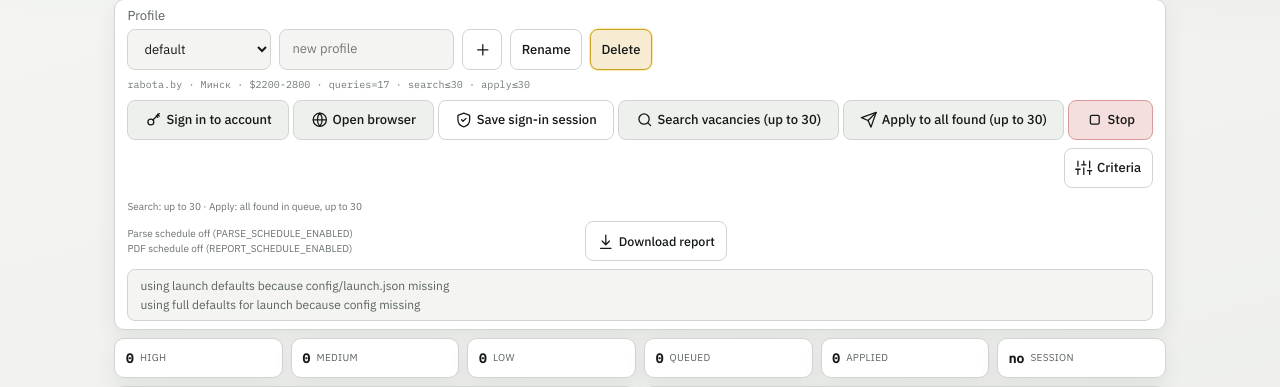
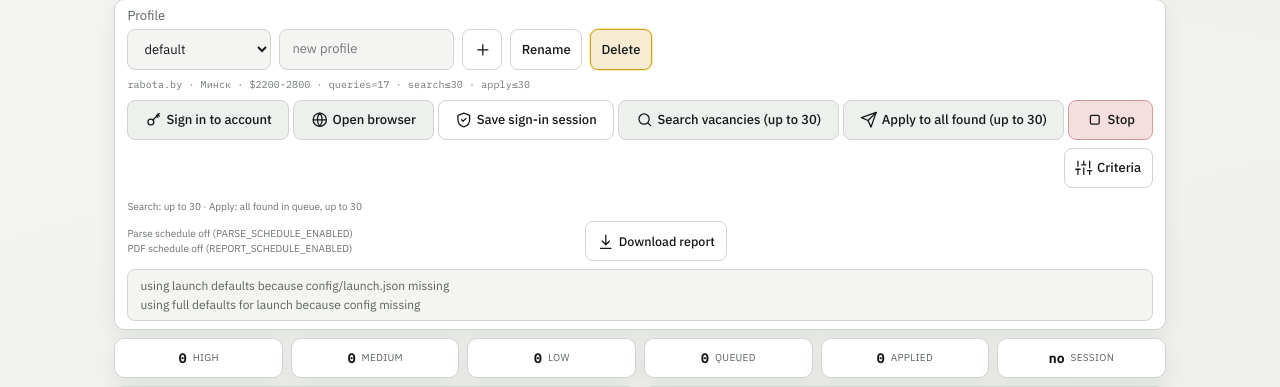
Before and after one commit to martim-x/AutoApply, a FastAPI app: page / in a window 1280 px wide. Shown: the part 139-526 px from the top of the page. Run offline with FastAPI, Linux system fonts and the light colour scheme; data comes from the database, SQL or seed files in the repository; data that the repository does not hold is empty; some libraries are stand-ins or nearby versions.

Commit message:
Center-align HIGH/MEDIUM/LOW stat block contents.
Co-authored-by: Cursor <cursoragent@cursor.com>

```diff
--- a/app/interfaces/web/static/style.css
+++ b/app/interfaces/web/static/style.css
@@ -760,7 +760,8 @@ button:focus-visible {
   flex-direction: row;
   flex-wrap: nowrap;
   align-items: center;
-  justify-content: flex-start;
+  justify-content: center;
+  text-align: center;
   gap: 0.4rem;
   min-width: 0;
   min-height: 2.5rem;
```
